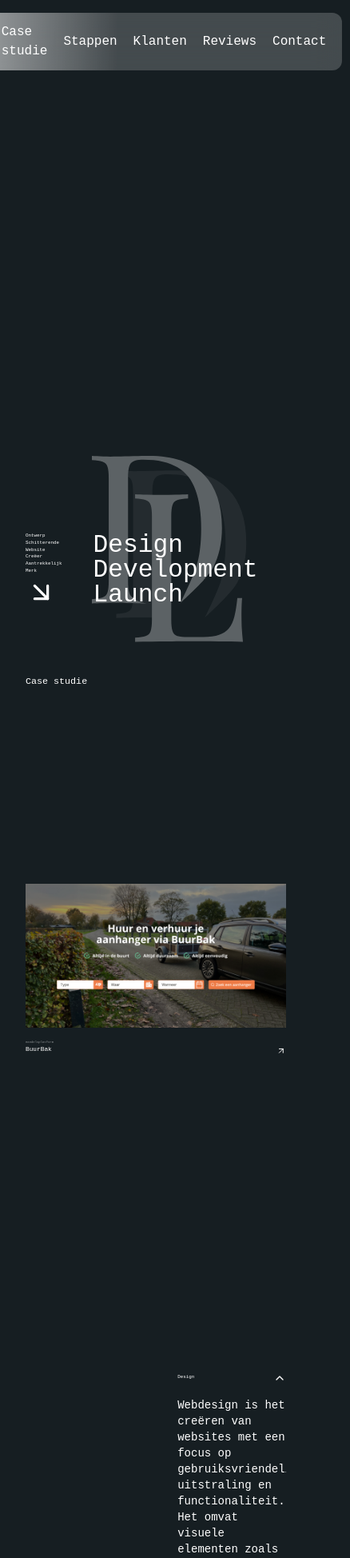
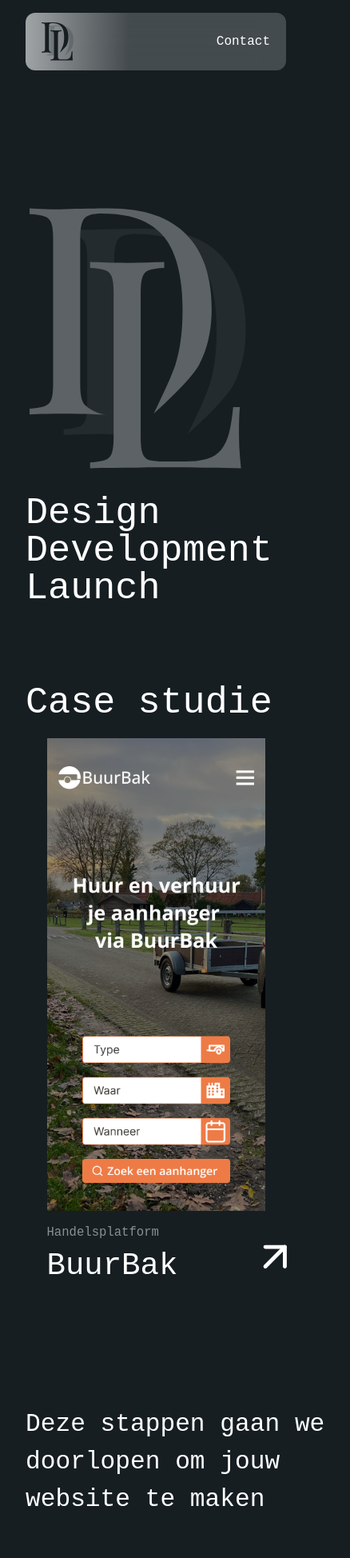
Before and after one commit to Luukvdijk/luukvandijk.com, a Next.js app: page / in a window 390 px wide. Shown: the top 1948 px of the page at 80% size, 438 px wide, since content can reach past the window. Built offline with nearby package versions, Linux system fonts and the light colour scheme.

Commit message:
fixed mobile (case studie fucked)

```diff
--- a/app/components/CaseStudie.tsx
+++ b/app/components/CaseStudie.tsx
@@ -2,37 +2,55 @@ import { ArrowUpRight } from "lucide-react";
 import Image from "next/image";
 import Link from "next/link";
 import BuurbakHome from "../assets/BuurbakHome.png";
+import MobileBuurbakHome from "../assets/MobileBuurbakHeader.png";
 
 const CaseStudie = () => {
   const caseStudie = [
-    { title: "BuurBak", img: BuurbakHome, cat: "Handelsplatform" },
+    {
+      title: "BuurBak",
+      img: BuurbakHome,
+      imgMobile: MobileBuurbakHome,
+      cat: "Handelsplatform",
+    },
   ];
 
   return (
     <div className="w-full h-dvh flex flex-col px-8">
-      <h1 className="text-[3vw] w-fit mb-4 p-0 m-0">Case studie</h1>
+      <h1 className="text-[12vw] sm:text-[3vw] w-fit mb-4 p-0 m-0">
+        Case studie
+      </h1>
       <div className="flex-1 flex max-h-[80vh] justify-center items-center">
         {caseStudie.map((item) => (
           <Link
             href={"/buurbak"}
             key={item.title}
-            className="flex flex-col gap-4"
+            className="flex flex-col gap-4 w-full max-w-[70vw] sm:max-w-none sm:w-[50vw]"
           >
             <Image
               src={item.img}
               alt="BuurBak home page"
-              className="w-full h-auto"
+              className="w-full h-auto hidden sm:block"
+            />
+
+            <Image
+              src={item.imgMobile}
+              alt="BuurBak home page"
+              className="w-full h-auto sm:hidden"
             />
             <div className="flex flex-row justify-between m-0 p-0">
               <div className="m-0 p-0">
-                <p className="opacity-50 text-[1vw] m-0 p-0">{item.cat}</p>
-                <h2 className="text-[2vw] m-0 p-0">{item.title}</h2>
+                <p className="opacity-50 text-[4vw] sm:text-[1vw] m-0 p-0">
+                  {item.cat}
+                </p>
+                <h2 className="text-[10vw] sm:text-[2vw] m-0 p-0">
+                  {item.title}
+                </h2>
               </div>
               <div className="group flex flex-row gap-4 items-center">
-                <p className="opacity-0 group-hover:opacity-100 transition-opacity duration-300">
+                <p className="opacity-0 sm:group-hover:opacity-100 transition-opacity duration-300">
                   Bekijken
                 </p>
-                <ArrowUpRight size={"3vw"} />
+                <ArrowUpRight className="size-[15vw] sm:size-[3vw]" />
               </div>
             </div>
           </Link>
--- a/app/components/Contact.tsx
+++ b/app/components/Contact.tsx
@@ -78,8 +78,10 @@ export default function Contact() {
 
   return (
     <div className="w-full h-fit px-8">
-      <h1 className="text-[3vw] w-fit mb-8">Vertel mij over jouw project</h1>
-      <div className="w-full h-[90vh] flex justify-center items-center">
+      <h1 className="text-[8vw] sm:text-[3vw] w-fit sm:mb-8">
+        Vertel mij over jouw project
+      </h1>
+      <div className="w-full h-[80vh] sm:h-[90vh] flex justify-center items-center">
         <form
           className="flex flex-col w-full max-w-2xl h-fit gap-6"
           onSubmit={handleSubmit}
@@ -159,7 +161,7 @@ export default function Contact() {
             />
           </div>
           <div className="w-full h-fit flex justify-center mt-4">
-            <Button type="submit" className="text-[2vw]">
+            <Button type="submit" className="text-[6vw] sm:text-[2vw]">
               Bespreek project
             </Button>
           </div>
--- a/app/components/Footer.tsx
+++ b/app/components/Footer.tsx
@@ -3,11 +3,11 @@ import Logo from "../assets/Logo.svg";
 
 const Footer = () => {
   return (
-    <div className="w-full h-fit flex flex-row justify-around px-8 py-10 text-white">
+    <div className="w-full h-fit flex flex-col-reverse gap-8 sm:gap-0 sm:flex-row justify-around px-8 py-10 text-white">
       <Image src={Logo} alt="logo" className="h-[15vh] w-auto" />
-      <div className="flex flex-col">
-        <p className="opacity-50 text-[2vw]">Contact</p>
-        <p className="text-[3vw]">
+      <div className="flex flex-col items-center">
+        <p className="opacity-50 text-[3vw] sm:text-[2vw]">Contact</p>
+        <p className="text-[5vw] sm:text-[3vw]">
           <a href="mailto:info@luukvandijk.com">info@luukvandijk.com</a>
         </p>
       </div>
--- a/app/components/FormerCustomers.tsx
+++ b/app/components/FormerCustomers.tsx
@@ -15,21 +15,25 @@ const FormerCustomers = () => {
 
   return (
     <div className="w-full h-fit px-8 pb-8">
-      <h1 className="text-[3vw] w-fit">Voormalige klanten</h1>
+      <h1 className="text-[8vw] sm:text-[3vw] w-fit">Voormalige klanten</h1>
       <div className="w-full h-fit">
         {formerCustomers.map((item) => {
           return (
             <div key={item.id} className="w-full h-fit flex flex-col gap-4">
-              <div className="w-full h-fit flex flex-row justify-between">
-                <p className="opacity-50 text-[2vw]">{item.number}</p>
+              <div className="w-full h-fit flex flex-col sm:flex-row justify-between">
+                <p className="opacity-50 text-[5vw] sm:text-[2vw] min-w-fit">
+                  {item.number}
+                </p>
                 <Image
                   src={item.img}
                   alt={item.title}
-                  className="aspect-video w-auto h-[40vh]"
+                  className="aspect-video w-auto h-[20vh] sm:h-[40vh] object-cover"
                 />
-                <div className="max-w-[50vw]">
-                  <h2 className="text-[2vw]">{item.title}</h2>
-                  <p className="opacity-50 text-[1.5vw]">{item.discription}</p>
+                <div className="max-w-full sm:max-w-[50vw]">
+                  <h2 className="text-[5vw] sm:text-[2vw]">{item.title}</h2>
+                  <p className="opacity-50 text-[3vw] sm:text-[1.5vw]">
+                    {item.discription}
+                  </p>
                 </div>
               </div>
               <hr className="w-full h-1 opacity-50 rounded-full" />
--- a/app/components/Header.tsx
+++ b/app/components/Header.tsx
@@ -8,11 +8,11 @@ const Header = () => {
       <Image
         src={Logo}
         alt="logo"
-        className="absolute right-20 bottom-10 w-1/2 h-auto max-h-[90dvh] opacity-30"
+        className="absolute right-20 bottom-10 w-full sm:w-1/2 max-w-[70vw] h-full sm:h-auto max-h-[90dvh] opacity-30"
       />
       <div className="w-full h-[90%] flex items-end pl-8">
         <div className="flex flex-row-reverse gap-[10vw]">
-          <h1 className="h-fit w-fit text-[8vw] text-9xl">
+          <h1 className="h-fit w-fit text-[12vw] sm:text-[8vw] text-9xl">
             Design
             <br />
             Development
@@ -20,7 +20,7 @@ const Header = () => {
             Launch
             <br />
           </h1>
-          <div className="flex flex-col justify-between">
+          <div className="flex-col justify-between hidden sm:flex">
             <h2 className="h-fit w-fit text-[1.5vw]">
               Ontwerp
               <br />
--- a/app/components/Navbar.tsx
+++ b/app/components/Navbar.tsx
@@ -27,8 +27,8 @@ export default function Navbar() {
   };
 
   return (
-    <nav className="fixed top-0 left-0 right-0 z-50 flex justify-center py-4">
-      <div className="flex flex-row items-center gap-5 px-5 py-3 rounded-xl bg-nav-gradient backdrop-blur-lg">
+    <nav className="fixed top-0 left-0 right-0 z-50 flex justify-center py-4 px-8">
+      <div className="flex flex-row justify-between items-center gap-5 px-5 py-3 rounded-xl bg-nav-gradient backdrop-blur-lg w-full sm:w-fit">
         <Link
           href="/"
           onClick={(e) => {
@@ -46,7 +46,9 @@ export default function Navbar() {
             key={nav.name}
             href={isHomePage ? `#${nav.id}` : `/#${nav.id}`}
             onClick={() => handleNavClick(nav.id)}
-            className="text-white hover:text-gray-300 transition-colors focus:outline-none"
+            className={`text-white hover:text-gray-300 transition-colors focus:outline-none sm:block ${
+              nav.name !== "Contact" && `hidden`
+            }`}
           >
             {nav.name}
           </Link>
--- a/app/components/Steps.tsx
+++ b/app/components/Steps.tsx
@@ -28,11 +28,11 @@ const Steps = () => {
   ];
 
   return (
-    <div className="w-full h-dvh flex flex-row justify-between items-center px-8">
-      <h1 className="text-[4vw] w-1/2">
+    <div className="w-full h-dvh flex flex-row flex-wrap justify-between items-center px-8">
+      <h1 className="text-[8vw] sm:text-[4vw] flex-1 min-w-96">
         Deze stappen gaan we doorlopen om jouw website te maken
       </h1>
-      <div className="w-5/12">
+      <div className="flex-1 min-w-96">
         <Accordion
           type="single"
           className="w-full"
@@ -42,7 +42,7 @@ const Steps = () => {
             return (
               <AccordionItem key={steps.id} value={steps.title}>
                 <AccordionTrigger>
-                  <h2 className="text-[1.5vw]">{steps.title}</h2>
+                  <h2 className="text-[5vw] sm:text-[1.5vw]">{steps.title}</h2>
                 </AccordionTrigger>
                 <AccordionContent>{steps.discrpition}</AccordionContent>
               </AccordionItem>
--- a/app/components/ui/carousel.tsx
+++ b/app/components/ui/carousel.tsx
@@ -205,7 +205,7 @@ const CarouselPrevious = React.forwardRef<
       ref={ref}
       variant={variant}
       size={size}
-      className="p-4 bg-white opacity-50 w-fit h-fit rounded-full"
+      className="p-2 sm:p-4 bg-white opacity-50 w-fit h-fit rounded-full"
       disabled={!canScrollPrev}
       onClick={scrollPrev}
       {...props}
@@ -227,7 +227,7 @@ const CarouselNext = React.forwardRef<
       ref={ref}
       variant={variant}
       size={size}
-      className="p-4 bg-white opacity-50 w-fit h-fit rounded-full"
+      className="p-2 sm:p-4 bg-white opacity-50 w-fit h-fit rounded-full"
       disabled={!canScrollNext}
       onClick={scrollNext}
       {...props}
```
Also changed, not shown: app/components/Review.tsx (+25 -9 lines), app/assets/MobileBuurbakHeader.png (added).
